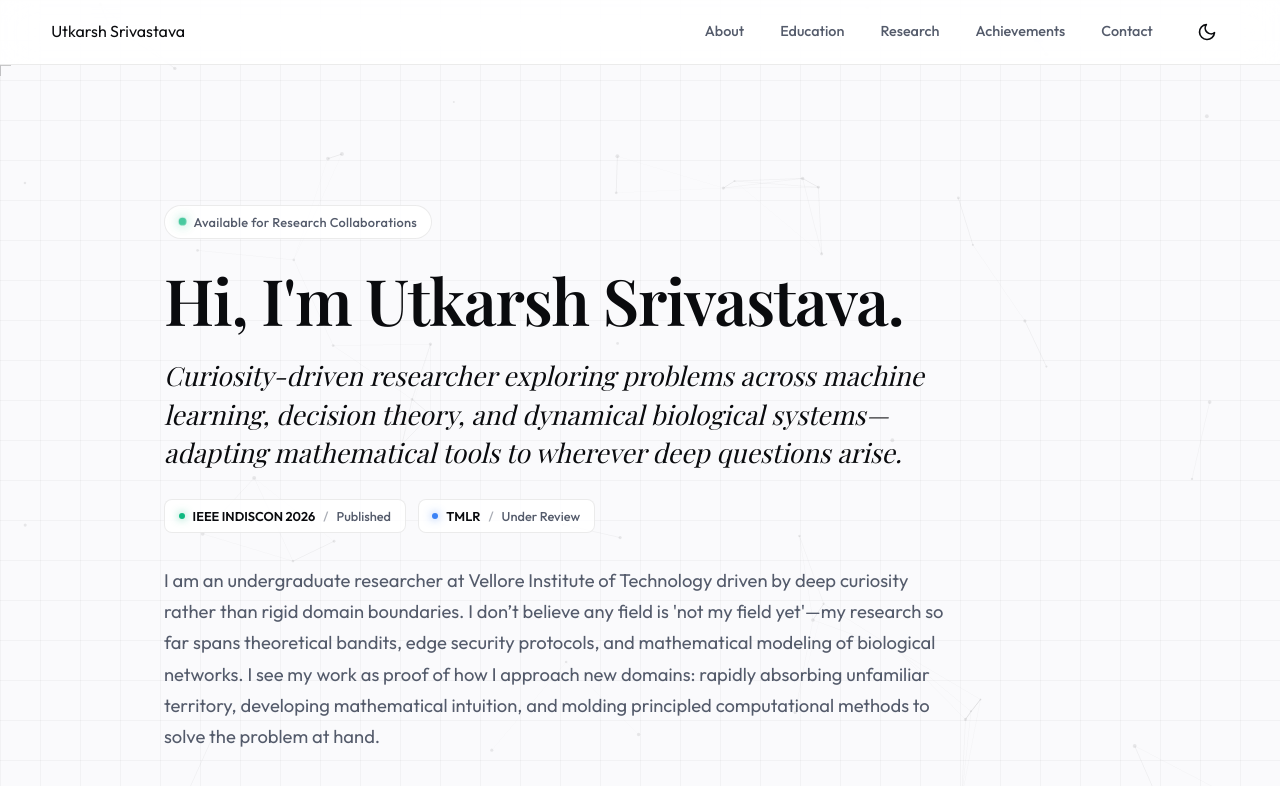
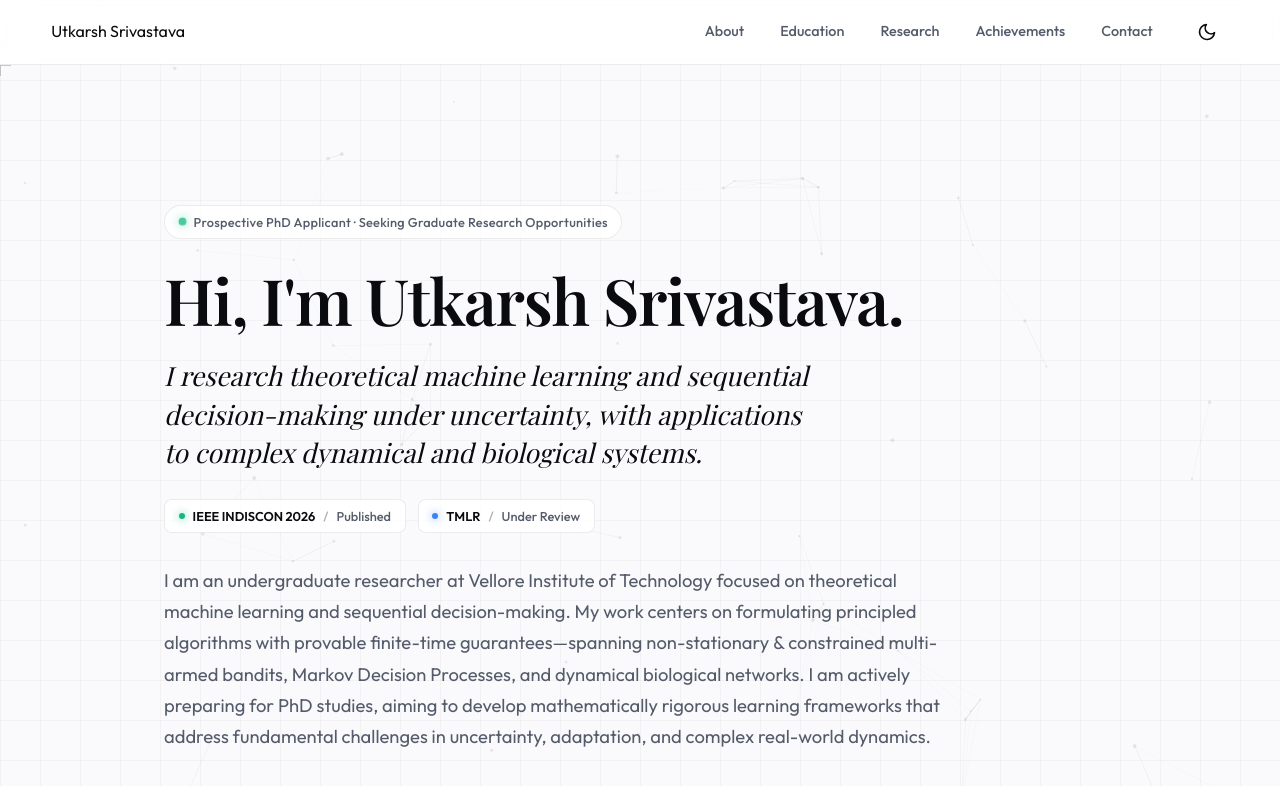
Before and after one commit to Xanviere/PersonalWebsite, a React (Vite) app: page / in a window 1280 px wide. Shown: the top 786 px of the page. Built offline with nearby package versions, Linux system fonts and the light colour scheme; a web font is replaced by a local one.

Commit message:
Tailor hero narrative and status for prospective PhD applicants and professor outreach

```diff
--- a/src/components/Hero.jsx
+++ b/src/components/Hero.jsx
@@ -9,7 +9,7 @@ export default function Hero() {
           <div className="hero-status-row">
             <span className="status-live-indicator">
               <span className="pulse-dot"></span>
-              <span>Available for Research Collaborations</span>
+              <span>Prospective PhD Applicant · Seeking Graduate Research Opportunities</span>
             </span>
           </div>
 
--- a/src/data.js
+++ b/src/data.js
@@ -1,8 +1,8 @@
 export const personalInfo = {
   name: "Utkarsh Srivastava",
-  title: "Undergraduate Researcher",
-  tagline: "Curiosity-driven researcher exploring problems across machine learning, decision theory, and dynamical biological systems—adapting mathematical tools to wherever deep questions arise.",
-  about: "I am an undergraduate researcher at Vellore Institute of Technology driven by deep curiosity rather than rigid domain boundaries. I don’t believe any field is 'not my field yet'—my research so far spans theoretical bandits, edge security protocols, and mathematical modeling of biological networks. I see my work as proof of how I approach new domains: rapidly absorbing unfamiliar territory, developing mathematical intuition, and molding principled computational methods to solve the problem at hand.",
+  title: "Undergraduate Researcher & Prospective PhD Applicant",
+  tagline: "I research theoretical machine learning and sequential decision-making under uncertainty, with applications to complex dynamical and biological systems.",
+  about: "I am an undergraduate researcher at Vellore Institute of Technology focused on theoretical machine learning and sequential decision-making. My work centers on formulating principled algorithms with provable finite-time guarantees—spanning non-stationary & constrained multi-armed bandits, Markov Decision Processes, and dynamical biological networks. I am actively preparing for PhD studies, aiming to develop mathematically rigorous learning frameworks that address fundamental challenges in uncertainty, adaptation, and complex real-world dynamics.",
   email: "utkarsh.srivastava.1602@gmail.com",
   institutionalEmail: "utkarsh.srivastava2023@vitstudent.ac.in",
   linkedin: "https://www.linkedin.com/in/utkarsh-srivastava-0a88a6219/",
```
